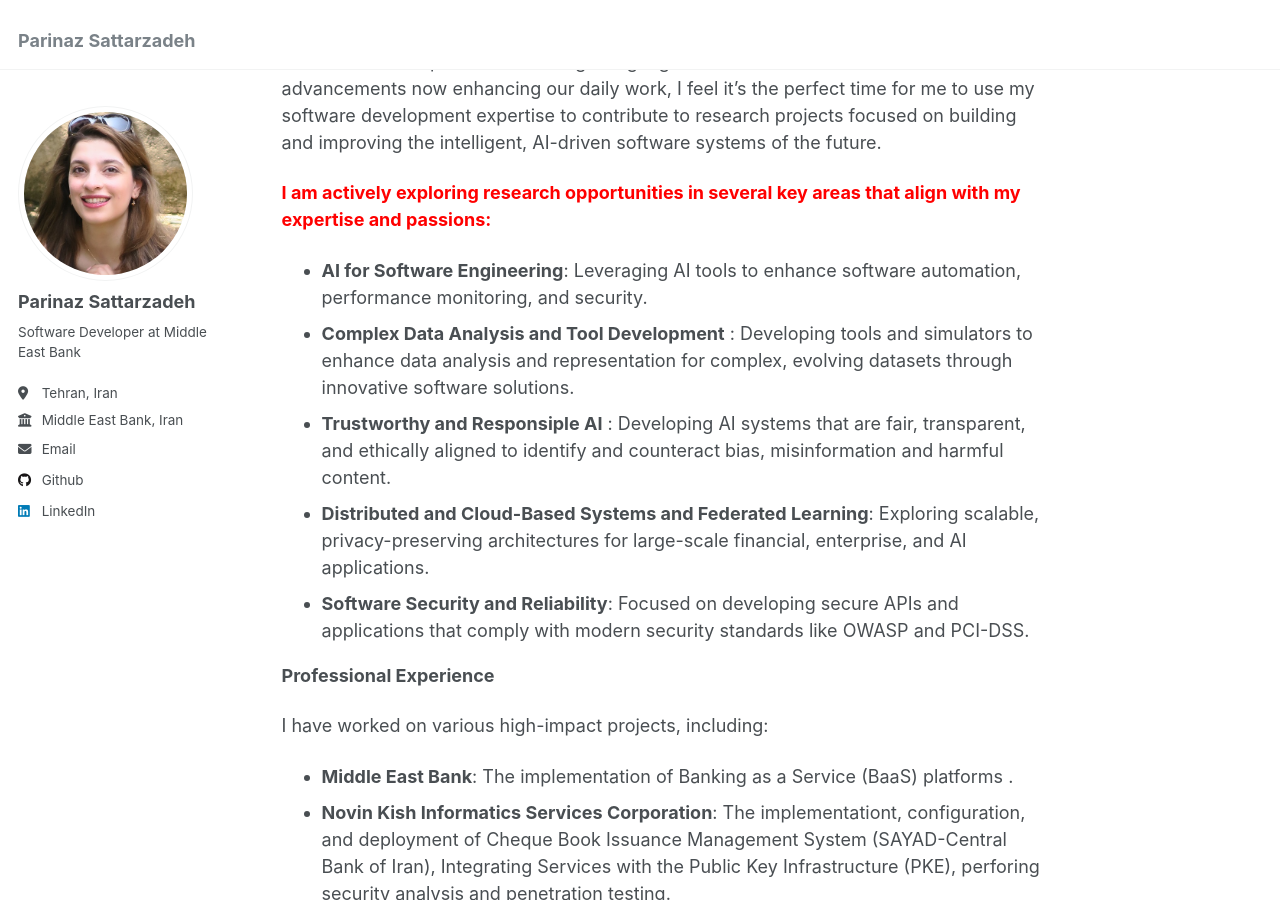
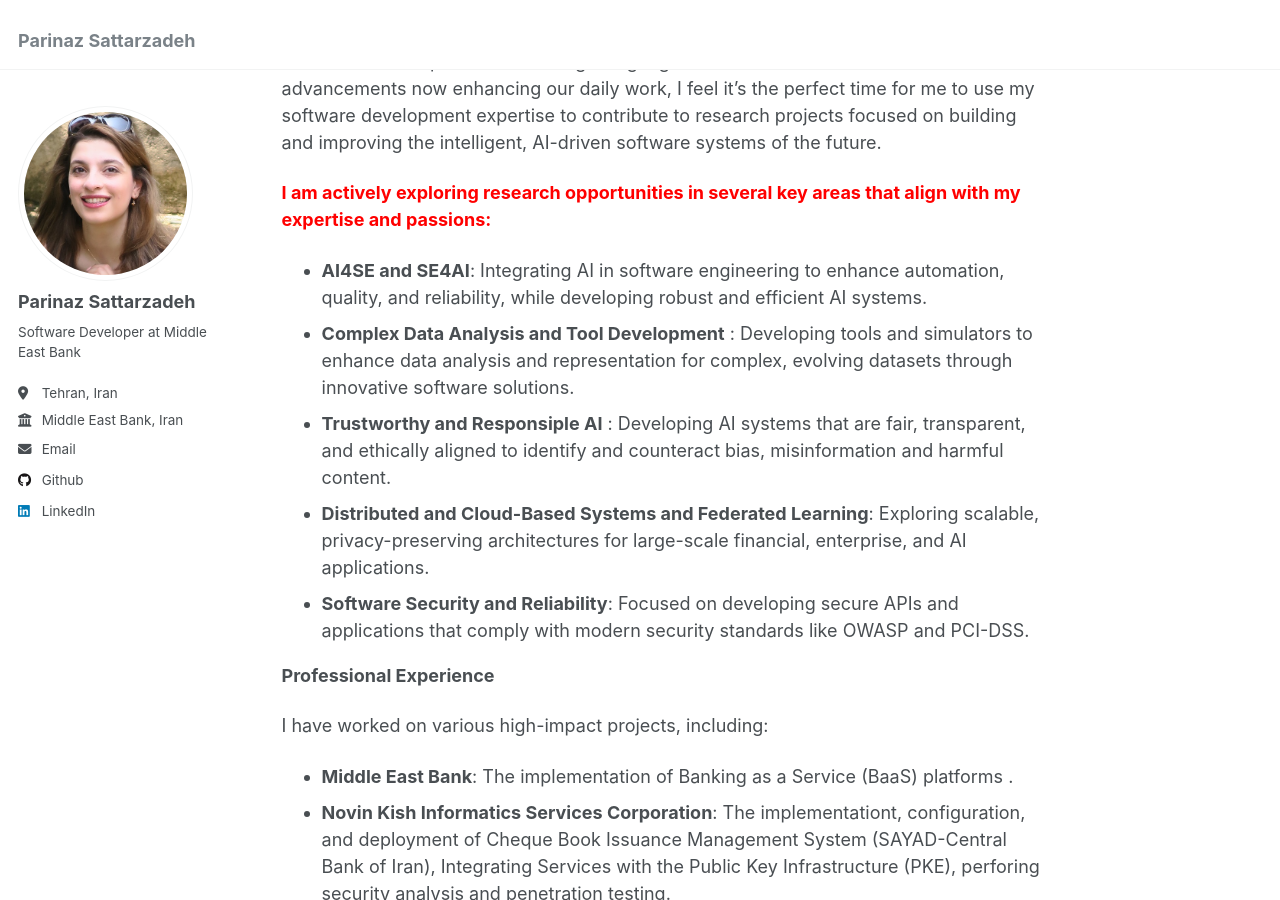
Before and after one commit to parinaz-st/parinaz-st.github.io, a Jekyll site: the page built from _pages/about.md, in a window 1280 px wide and 900 px high, scrolled down 498 px. Built offline with Jekyll 4.4.1, drawn with Linux system fonts in a browser that asks for light colours.

Commit message:
Update about.md

```diff
--- a/_pages/about.md
+++ b/_pages/about.md
@@ -18,7 +18,7 @@ I am thrilled and proud to be a software developer, especially as we witness the
 
 <span style="color:red; font-weight:bold;">I am actively exploring research opportunities in several key areas that align with my expertise and passions:</span>
 
-- **AI for Software Engineering**:  Leveraging AI tools to enhance software automation, performance monitoring, and security.
+- **AI4SE and SE4AI**: Integrating AI in software engineering to enhance automation, quality, and reliability, while developing robust and efficient AI systems.
 - **Complex Data Analysis and Tool Development** : Developing tools and simulators to enhance data analysis and representation for complex, evolving datasets through innovative software solutions.
 - **Trustworthy and Responsiple AI** : Developing AI systems that are fair, transparent, and ethically aligned to identify and counteract bias, misinformation and harmful content.
 - **Distributed and Cloud-Based Systems and Federated Learning**: Exploring scalable, privacy-preserving architectures for large-scale financial, enterprise, and AI applications.
```
